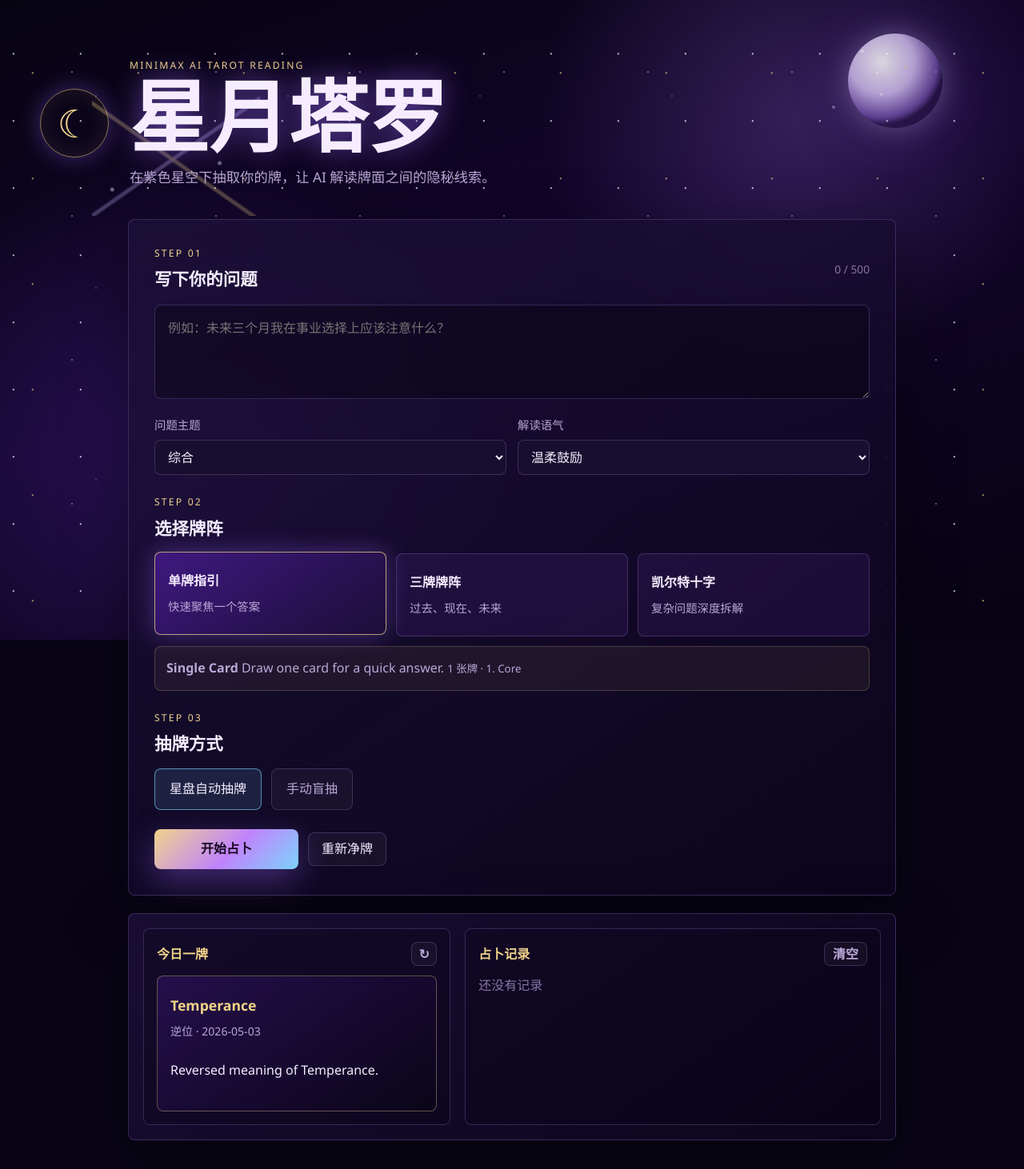
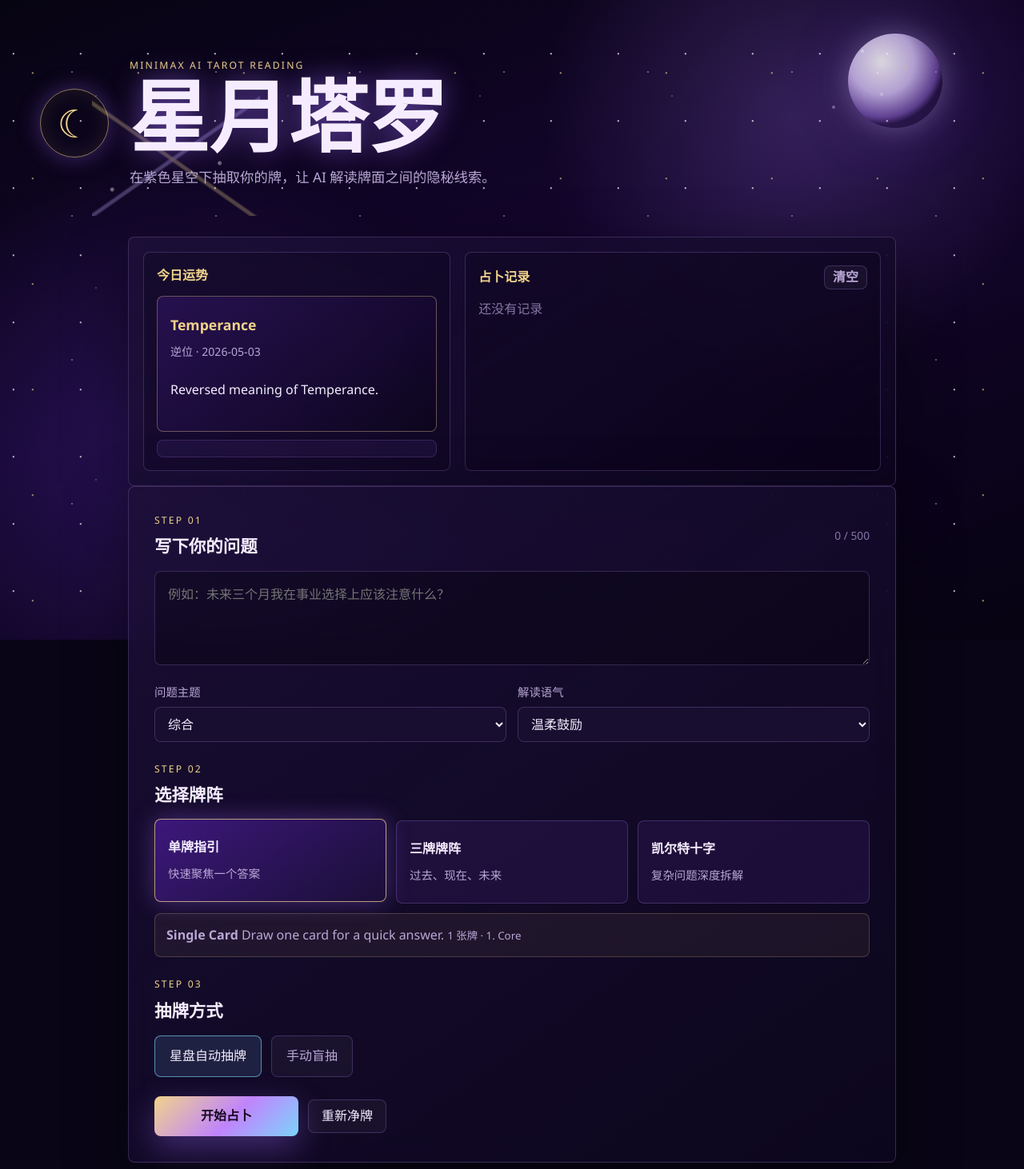
Before and after one commit to ok1232005000/ai-tarot-divination-system, a Flask app: page / in a window 1280 px wide. Shown: the top 1462 px of the page at 80% size. Run offline with Flask 3, Linux system fonts and the light colour scheme; data that the repository does not hold is empty.

Commit message:
重构今日运势功能：改名、调整布局、添加AI建议
- 将"今日一牌"更名为"今日运势"
- 将今日运势区块移至占卜流程上方
- 今日运势现在显示：牌名、日期、正逆位、牌义、AI生成的今日建议
- AI建议由MiniMax生成，每天固定不变
- 移除手动刷新按钮，内容一天只生成一次
- 更新.env配置使用MINIMAX_API_KEY环境变量

```diff
--- a/app.py
+++ b/app.py
@@ -59,7 +59,13 @@ def get_spreads():
 def get_daily_card():
     """Get a deterministic daily card for the current date."""
     try:
-        return jsonify({"success": True, "card": reading_service.get_daily_card()})
+        card = reading_service.get_daily_card()
+        advice = ""
+        try:
+            advice = get_ai_interpreter().generate_daily_advice(card) or ""
+        except Exception:
+            pass
+        return jsonify({"success": True, "card": card, "advice": advice})
     except Exception as e:
         return jsonify({"success": False, "error": str(e)}), 500
 
--- a/src/services/ai_interpreter.py
+++ b/src/services/ai_interpreter.py
@@ -77,7 +77,51 @@ class AIInterpreter:
                 return "错误：API 密钥无效或已过期。"
             if "quota" in error_msg.lower():
                 return "错误：API 配额已用尽。"
+            if "502" in error_msg or "bad gateway" in error_msg.lower():
+                return "错误：Minimax 服务暂时异常，请稍后重试。"
             return f"解读出错：{error_msg}"
+
+    def generate_daily_advice(self, card: Dict[str, Any]) -> str:
+        """Generate a daily advice for a single card."""
+        orientation = "逆位" if card.get("reversed", False) else "正位"
+        card_name = card.get("name", "")
+        meaning = card.get("reversed_meaning", "") if card.get("reversed") else card.get("upright_meaning", "")
+        keywords = ", ".join(card.get("keywords", [])) if card.get("keywords") else ""
+
+        prompt = f"""今日抽到的牌：{card_name}，{orientation}
+牌义：{meaning}
+关键词：{keywords}
+
+请给出 2-3 句简洁的今日运势建议，使用温暖但克制的语气。不要制造焦虑，重点给出当日可行的行动提示。回复应该控制在 100 字以内。"""
+
+        try:
+            response = self._session.post(
+                f"{self._base_url}/chat/completions",
+                headers={
+                    "Authorization": f"Bearer {self._api_key}",
+                    "Content-Type": "application/json",
+                },
+                json={
+                    "model": self._model,
+                    "messages": [
+                        {
+                            "role": "system",
+                            "content": "你是一位简洁高效的中文塔罗解读师，输出简短温暖的每日建议。",
+                        },
+                        {"role": "user", "content": prompt},
+                    ],
+                    "temperature": 0.6,
+                    "max_tokens": 300,
+                },
+                timeout=30,
+            )
+            response.raise_for_status()
+            if not response.text.strip():
+                return ""
+            payload = response.json()
+            return self._extract_content(payload) or ""
+        except Exception as e:
+            return ""
 
     def _extract_content(self, payload: Dict[str, Any]) -> str:
         """Extract assistant text from common OpenAI-compatible response shapes."""
--- a/static/css/style.css
+++ b/static/css/style.css
@@ -618,6 +618,16 @@ select {
     font-size: 0.88rem;
 }
 
+.daily-advice {
+    margin-top: 10px;
+    padding: 10px 12px;
+    border-radius: 8px;
+    color: var(--violet);
+    font-size: 0.92rem;
+    background: rgba(157, 108, 255, 0.08);
+    border: 1px solid rgba(196, 132, 252, 0.18);
+}
+
 .history-list {
     display: grid;
     gap: 10px;
--- a/static/js/app.js
+++ b/static/js/app.js
@@ -30,7 +30,7 @@ const els = {
     copyResult: document.getElementById("copy-result"),
     saveResult: document.getElementById("save-result"),
     dailyCard: document.getElementById("daily-card"),
-    refreshDaily: document.getElementById("refresh-daily"),
+    dailyAdvice: document.getElementById("daily-advice"),
     historyList: document.getElementById("history-list"),
     clearHistory: document.getElementById("clear-history"),
     toast: document.getElementById("toast"),
@@ -101,7 +101,6 @@ function bindEvents() {
     els.interpretBtn.addEventListener("click", interpretCards);
     els.copyResult.addEventListener("click", copyInterpretation);
     els.saveResult.addEventListener("click", saveCurrentReading);
-    els.refreshDaily.addEventListener("click", loadDailyCard);
     els.clearHistory.addEventListener("click", clearHistory);
 }
 
@@ -119,9 +118,10 @@ async function loadSpreads() {
 async function loadDailyCard() {
     els.dailyCard.className = "mini-card loading-card";
     els.dailyCard.textContent = "星光校准中...";
+    els.dailyAdvice.textContent = "";
     try {
         const data = await requestJson("/api/daily_card");
-        if (!data.success) throw new Error(data.error || "获取今日一牌失败");
+        if (!data.success) throw new Error(data.error || "获取今日运势失败");
         const card = data.card;
         const meaning = card.reversed ? card.reversed_meaning : card.upright_meaning;
         els.dailyCard.className = "mini-card";
@@ -130,6 +130,9 @@ async function loadDailyCard() {
             <span>${card.reversed ? "逆位" : "正位"} · ${escapeHtml(card.date)}</span>
             <p>${escapeHtml(meaning)}</p>
         `;
+        if (data.advice) {
+            els.dailyAdvice.textContent = data.advice;
+        }
     } catch (error) {
         els.dailyCard.className = "mini-card";
         els.dailyCard.textContent = error.message;
--- a/templates/index.html
+++ b/templates/index.html
@@ -21,6 +21,24 @@
                 <p class="eyebrow">Minimax AI Tarot Reading</p>
                 <h1>星月塔罗</h1>
                 <p class="hero-copy">在紫色星空下抽取你的牌，让 AI 解读牌面之间的隐秘线索。</p>
+            </div>
+        </section>
+
+        <section class="support-panel">
+            <div class="panel-block daily-card">
+                <div class="block-title">
+                    <span>今日运势</span>
+                </div>
+                <div id="daily-card" class="mini-card loading-card">星光校准中...</div>
+                <div id="daily-advice" class="daily-advice"></div>
+            </div>
+
+            <div class="panel-block">
+                <div class="block-title">
+                    <span>占卜记录</span>
+                    <button class="text-btn" id="clear-history">清空</button>
+                </div>
+                <div id="history-list" class="history-list empty">还没有记录</div>
             </div>
         </section>
 
@@ -125,24 +143,6 @@
             </div>
         </section>
 
-        <section class="support-panel">
-            <div class="panel-block daily-card">
-                <div class="block-title">
-                    <span>今日一牌</span>
-                    <button class="icon-btn" id="refresh-daily" title="刷新今日一牌">↻</button>
-                </div>
-                <div id="daily-card" class="mini-card loading-card">星光校准中...</div>
-            </div>
-
-            <div class="panel-block">
-                <div class="block-title">
-                    <span>占卜记录</span>
-                    <button class="text-btn" id="clear-history">清空</button>
-                </div>
-                <div id="history-list" class="history-list empty">还没有记录</div>
-            </div>
-        </section>
-
         <footer class="footer">
             塔罗解读适合作为自我觉察和灵感参考，不替代医学、法律、财务等专业建议。
         </footer>
```
